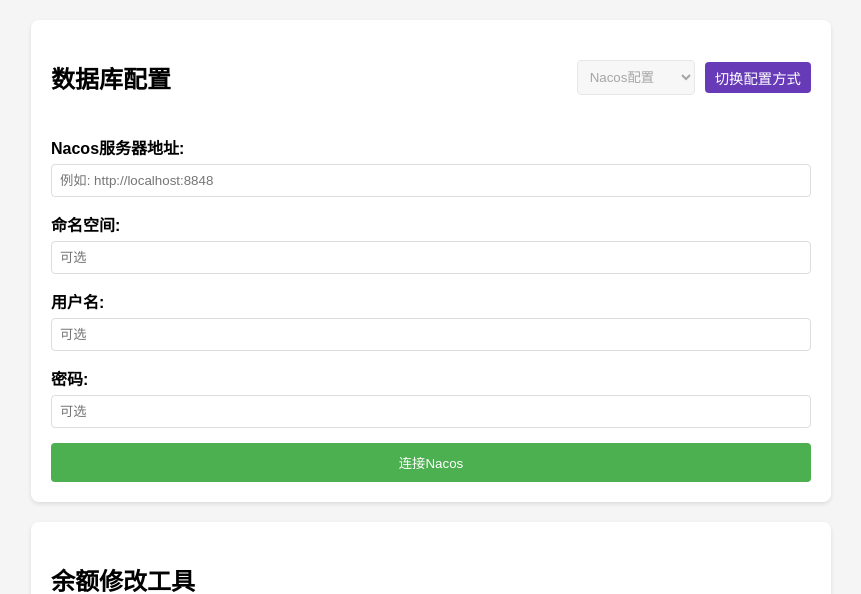
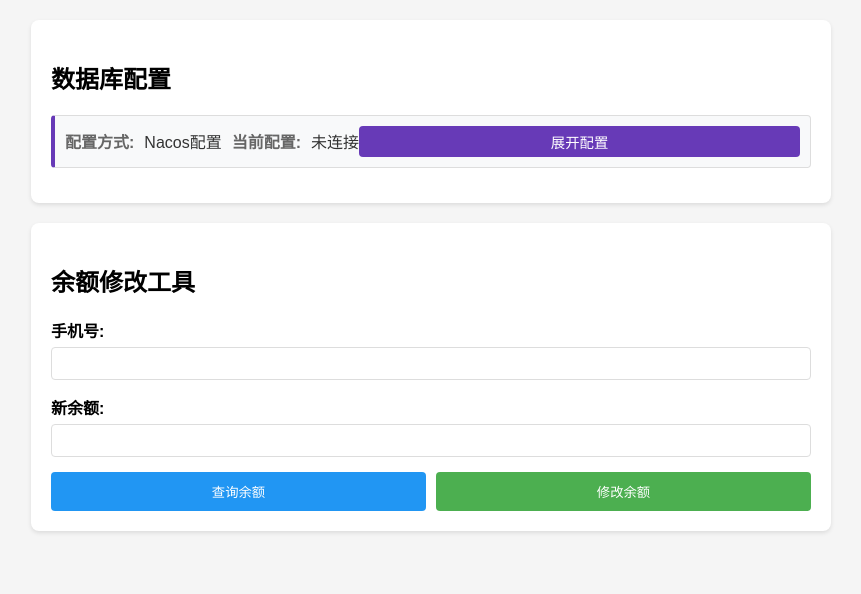
Before and after one commit to 183461750/balance-manager, a Flask app: page / in a window 1280 px wide. Shown: the top 594 px of the page, without its empty margins (209-1070 px from the left). After the commit the page ends 533 px from the top, so only its background shows below. Run offline with Flask 3, Linux system fonts and the light colour scheme; some libraries are stand-ins or nearby versions.

Commit message:
feat: 优化配置界面 - 添加配置面板折叠功能，优化用户体验

```diff
--- a/templates/index.html
+++ b/templates/index.html
@@ -120,12 +120,78 @@
         .hidden {
             display: none;
         }
+        .config-summary {
+            display: flex;
+            justify-content: space-between;
+            align-items: center;
+            padding: 10px;
+            background-color: #f8f9fa;
+            border-radius: 4px;
+            margin-bottom: 15px;
+            border: 1px solid #ddd;
+        }
+        .config-summary.nacos {
+            border-left: 4px solid #673ab7;
+        }
+        .config-summary.env {
+            border-left: 4px solid #2196F3;
+        }
+        .config-info {
+            display: flex;
+            align-items: center;
+            gap: 10px;
+        }
+        .config-info .label {
+            font-weight: bold;
+            color: #666;
+        }
+        .config-info .value {
+            color: #333;
+        }
+        .toggle-config {
+            background-color: #673ab7;
+            color: white;
+            padding: 5px 10px;
+            border: none;
+            border-radius: 4px;
+            cursor: pointer;
+            font-size: 0.9em;
+        }
+        .toggle-config:hover {
+            opacity: 0.9;
+        }
+        .config-details {
+            margin-top: 15px;
+        }
+        .collapse {
+            max-height: 0;
+            overflow: hidden;
+            transition: max-height 0.3s ease-out;
+        }
+        .expand {
+            max-height: 1000px;
+            transition: max-height 0.3s ease-in;
+        }
     </style>
 </head>
 <body>
     <div class="container">
+        <h2>数据库配置</h2>
+
+        <!-- 配置状态摘要 -->
+        <div id="configSummary" class="config-summary nacos">
+            <div class="config-info">
+                <span class="label">配置方式:</span>
+                <span class="value" id="currentConfigType">Nacos配置</span>
+                <span class="label">当前配置:</span>
+                <span class="value" id="currentConfigValue">未连接</span>
+            </div>
+            <button class="toggle-config" onclick="toggleConfigPanel()">展开配置</button>
+        </div>
+
+        <!-- 配置详情面板 -->
+        <div id="configDetails" class="config-details collapse">
             <div class="config-header">
-            <h2>数据库配置</h2>
                 <div class="config-type">
                     <select id="configType" disabled>
                         <option value="nacos">Nacos配置</option>
@@ -178,6 +244,7 @@
 
             <div id="configResult" class="result"></div>
         </div>
+    </div>
 
     <div class="container">
         <h2>余额修改工具</h2>
@@ -205,7 +272,8 @@
                 server_addresses: document.getElementById('server_addresses').value,
                 namespace: document.getElementById('namespace').value,
                 username: document.getElementById('username').value,
-                configType: document.getElementById('configType').value
+                configType: document.getElementById('configType').value,
+                isExpanded: document.getElementById('configDetails').classList.contains('expand')
             };
             localStorage.setItem('nacosFormData', JSON.stringify(formData));
         }
@@ -222,7 +290,41 @@
                     document.getElementById('configType').value = formData.configType;
                     updateConfigDisplay(formData.configType);
                 }
+                // 恢复折叠状态
+                if (formData.isExpanded) {
+                    toggleConfigPanel(true);
                 }
+            }
+        }
+
+        // 切换配置面板显示状态
+        function toggleConfigPanel(forceExpand) {
+            const configDetails = document.getElementById('configDetails');
+            const toggleButton = document.querySelector('.toggle-config');
+            const isExpanded = configDetails.classList.contains('expand');
+
+            if (forceExpand === true || !isExpanded) {
+                configDetails.classList.remove('collapse');
+                configDetails.classList.add('expand');
+                toggleButton.textContent = '收起配置';
+            } else {
+                configDetails.classList.remove('expand');
+                configDetails.classList.add('collapse');
+                toggleButton.textContent = '展开配置';
+            }
+            saveFormData();
+        }
+
+        // 更新配置摘要信息
+        function updateConfigSummary(configType, configValue) {
+            const summary = document.getElementById('configSummary');
+            const typeSpan = document.getElementById('currentConfigType');
+            const valueSpan = document.getElementById('currentConfigValue');
+
+            typeSpan.textContent = configType === 'nacos' ? 'Nacos配置' : '环境变量配置';
+            valueSpan.textContent = configValue || '未连接';
+
+            summary.className = `config-summary ${configType}`;
         }
 
         // 切换配置方式
@@ -274,9 +376,7 @@
             const resultDiv = document.getElementById('configResult');
 
             try {
-                // 保存表单数据
                 saveFormData();
-
                 const response = await fetch('/set_nacos_config', {
                     method: 'POST',
                     body: formData
@@ -292,6 +392,12 @@
                         <p>PostgreSQL配置:</p>
                         <pre>${JSON.stringify(data.config, null, 2)}</pre>
                     `;
+                    // 更新摘要信息并自动折叠
+                    updateConfigSummary('nacos', formData.get('server_addresses'));
+                    setTimeout(() => {
+                        toggleConfigPanel(false);
+                        resultDiv.style.display = 'none';
+                    }, 2000);
                 } else {
                     resultDiv.className = 'result error';
                     resultDiv.innerHTML = `<p>错误: ${data.message}</p>`;
@@ -316,20 +422,22 @@
                 const data = await response.json();
 
                 if (data.success) {
-                    // 更新环境指示器样式
                     const indicator = document.querySelector('.environment-indicator');
                     indicator.className = `environment-indicator environment-${data.environment}`;
 
-                    // 显示成功消息
                     const resultDiv = document.getElementById('configResult');
                     resultDiv.style.display = 'block';
                     resultDiv.className = 'result success';
                     resultDiv.innerHTML = `<p>${data.message}</p>`;
 
-                    // 3秒后隐藏消息
+                    // 更新摘要信息并自动折叠
+                    const envSelect = document.getElementById('environment');
+                    const selectedEnv = envSelect.options[envSelect.selectedIndex].text;
+                    updateConfigSummary('env', selectedEnv);
                     setTimeout(() => {
+                        toggleConfigPanel(false);
                         resultDiv.style.display = 'none';
-                    }, 3000);
+                    }, 2000);
                 }
             } catch (error) {
                 console.error('切换环境失败:', error);
@@ -409,6 +517,21 @@
                 resultDiv.innerHTML = `<p>系统错误: ${error.message}</p>`;
             }
         });
+
+        // 页面加载时初始化
+        document.addEventListener('DOMContentLoaded', () => {
+            loadFormData();
+            // 根据当前配置更新摘要信息
+            const configType = document.getElementById('configType').value;
+            if (configType === 'nacos') {
+                const serverAddress = document.getElementById('server_addresses').value;
+                updateConfigSummary('nacos', serverAddress || '未连接');
+            } else {
+                const envSelect = document.getElementById('environment');
+                const selectedEnv = envSelect.options[envSelect.selectedIndex].text;
+                updateConfigSummary('env', selectedEnv);
+            }
+        });
     </script>
 </body>
 </html>
```
Lines whose indentation alone changed are shown as unchanged.
